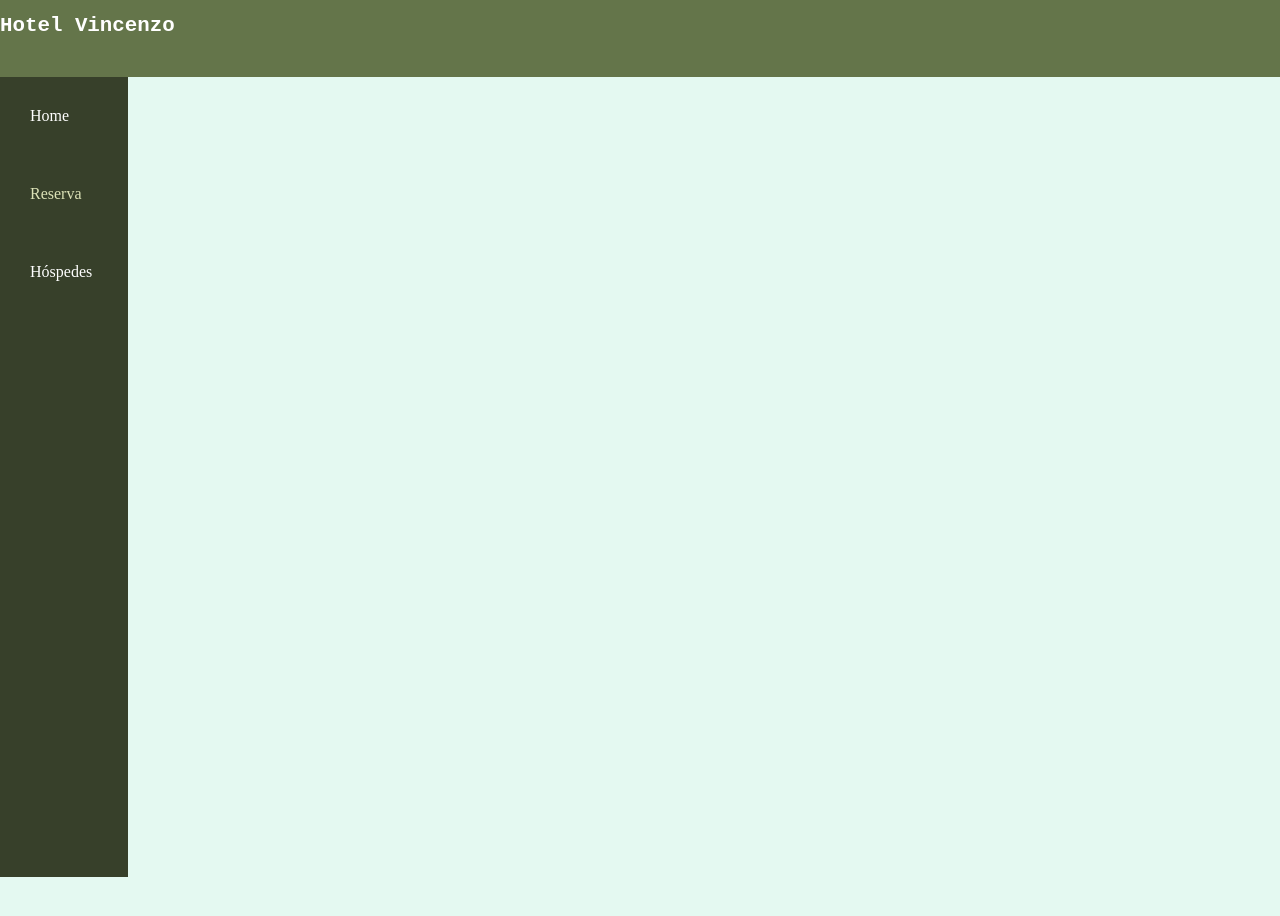
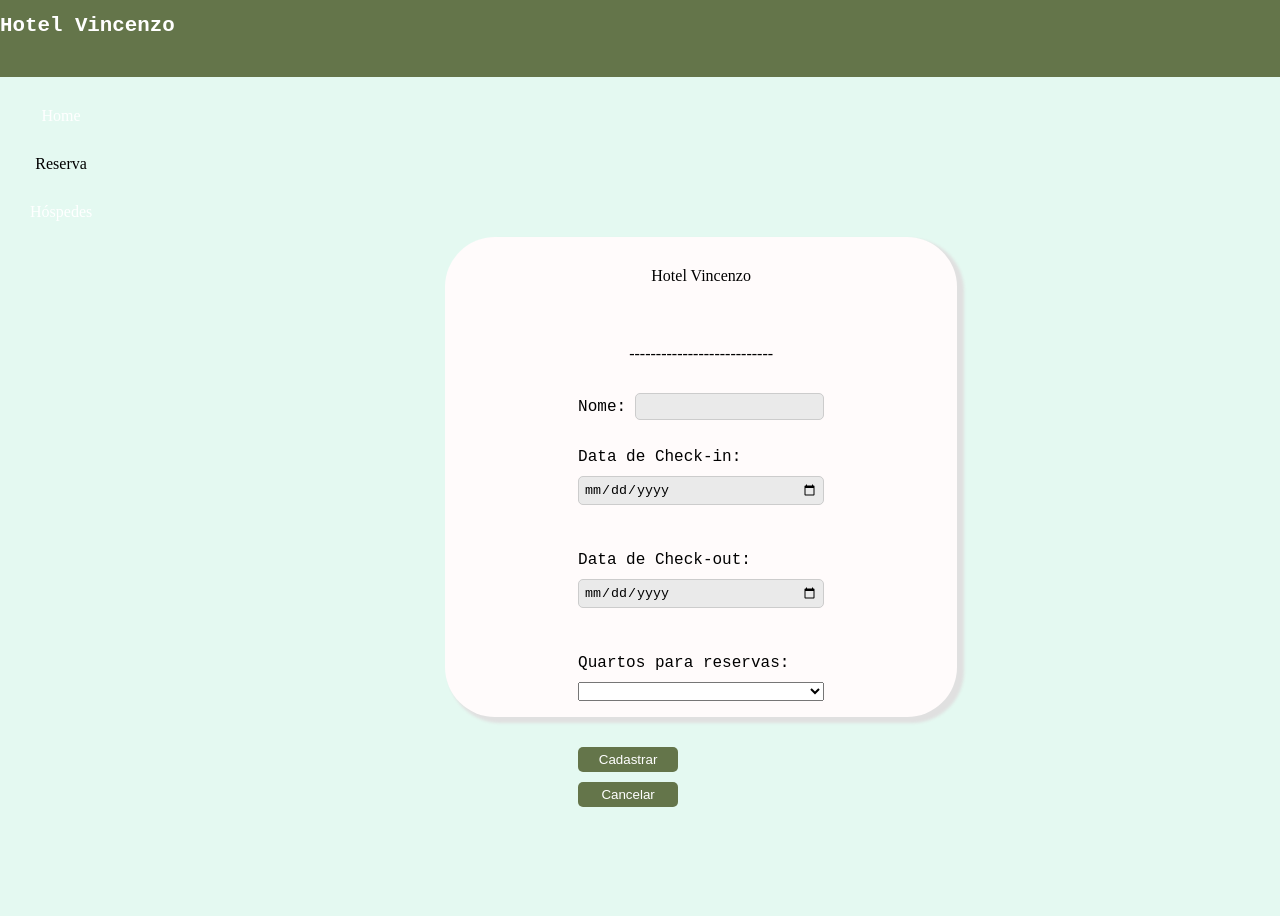
Before and after one commit to computadorana27-dot/projeto-samuel, a plain HTML site: page index2.html in a window 1280 px wide. After the commit the page ends 877 px from the top, so only its background shows below. Drawn offline with Linux system fonts and the light colour scheme.

Commit message:
corrigindo erros

```diff
--- a/index2.html
+++ b/index2.html
@@ -9,15 +9,47 @@
     <header id="cabecalho">
         <h1>Hotel Vincenzo</h1>
     </header>
-    <section>
-        <div id="navegacao">
+    <main>
+        <aside>
+        <nav="navegacao">
             <p><a href="index1.html">Home</a></p>
             <p>Reserva</p>
             <p><a href="index3.html">Hóspedes</a></p>
-        </div>
+         </nav>
+        </aside>
+        <section id="conteudo">
+            <div id="formulario">
+                <p>Hotel Vincenzo</p>
+                <p>---------------------------</p>
+                <form action="#" method="post">
+                    <div id="mudar">
+                        <label for="nome">Nome:</label>
+                        <input type="text" id="nome" name="nome"><br><br>
+                    </div>
+                    <div class="mudar">
+                        <label for="checkin">Data de Check-in:</label>
+                        <input type="date" id="checkin" name="checkin"><br><br>
+                    </div>
+                    <div class="mudar">
+
+                        <label for="checkout">Data de Check-out:</label>
+                        <input type="date" id="checkout" name="checkout"><br><br>
+                    </div>
+                    <div class="mudar">
+
+                        <label for="quarto">Quartos para reservas:</label>
+                        <select id="quarto" name="quarto">
+                    </div>
+                        <option value=""></option>
+                        <option value="quarto1">Quarto 1</option>
+                        <option value="quarto2">Quarto 2</option>
+                        <option value="quarto3">Quarto 3</option>
+                    </select><br><br>
+                    <button type="submit">Cadastrar</button>
+                    <button type="submit">Cancelar</button>
+                </form>
+            </div>
         </section>
-    <main>
-
     </main>
 </body>
 </html>
```
